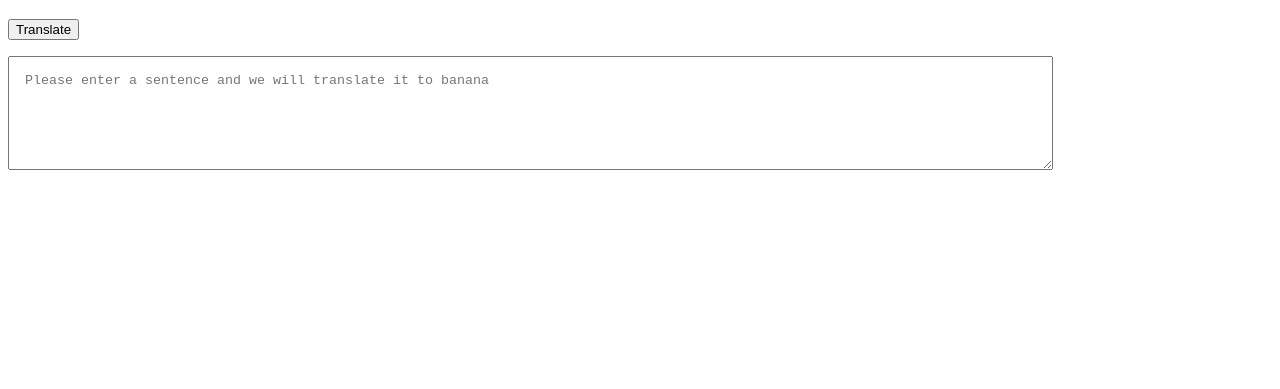
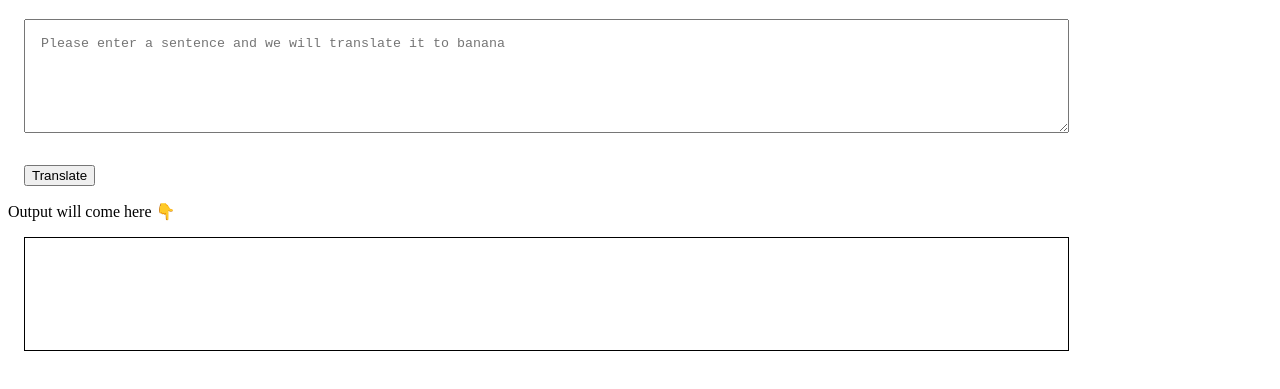
Before and after one commit to 29aNKUR/banana-speak-minions, a plain HTML site: page index.html in a window 1280 px wide. Shown: the part 61-450 px from the top of the page. Drawn offline with Linux system fonts and the light colour scheme.

Commit message:
add styling

```diff
--- a/index.html
+++ b/index.html
@@ -10,8 +10,11 @@
 </head>
 <body>
     <h1>Talk Bananaaa</h1>
+    <textarea id="txt-input" placeholder="Please enter a sentence and we will translate it to banana"></textarea>
     <button id="btn-translate">Translate</button>
-    <textarea id="txt-input" placeholder="Please enter a sentence and we will translate it to banana"></textarea>
+
+   <div style="font:larger;">Output will come here 👇</div>
+   <div id="output"></div>
     <script src="app.js" type="text/javascript"></script>
 </body>
 </html>
--- a/style.css
+++ b/style.css
@@ -3,5 +3,18 @@
     height:10vh;
     padding:1rem;
     display:block;
-    margin-top:1rem;
+    margin:1rem;
 }
+
+#btn-translate{
+    margin:1rem;
+}
+
+#output{
+    width:80%;
+    margin:1rem;
+    padding:1rem;
+    display:block;
+    height:10vh;
+    border: 1px solid black;
+}
```
